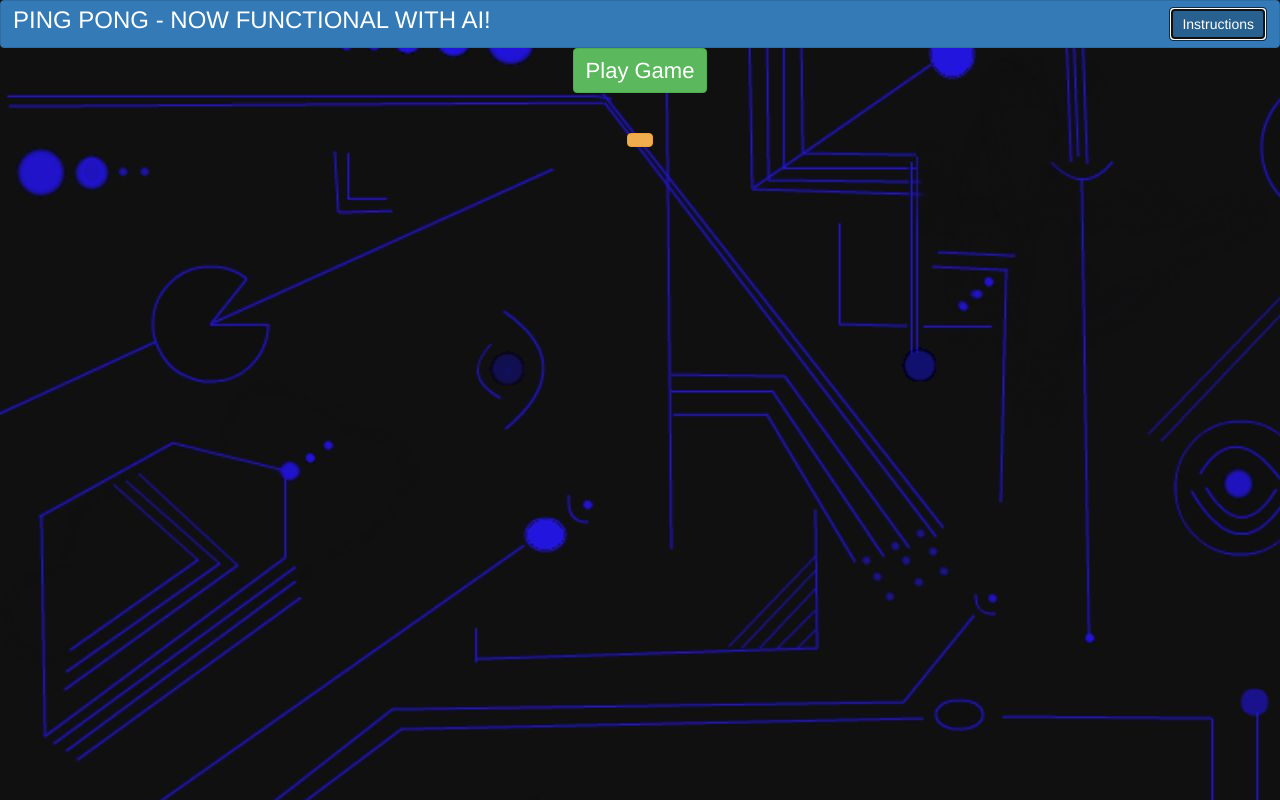
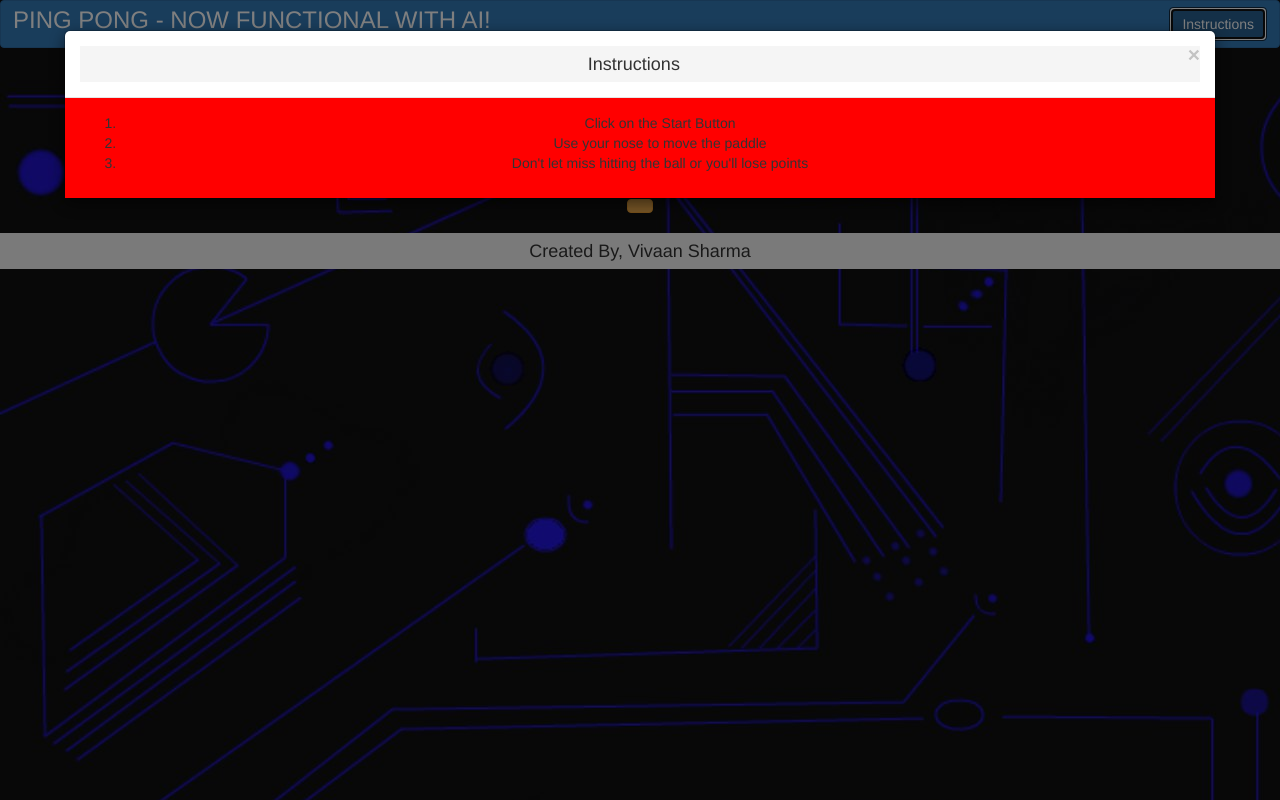
Before and after one commit to VivaanSharmaIsThePotter/PING-PONG-AI, a plain HTML site: page index.html in a window 1280 px wide. Both pictures are taken after a click on the button "Instructions". Drawn offline with nearby package versions, Linux system fonts and the light colour scheme; some packages are replaced by stand-ins of ours.

Commit message:
Add files via upload

```diff
--- a/index.html
+++ b/index.html
@@ -23,9 +23,32 @@
 
           <button class="btn btn-success" onclick="startGame()" id="start">Play Game</button>
           <br><br>
+          <button class="btn btn-danger" onclick="restart()" id="start">Restart Game</button>
+          <br><br>
           <h3 id="status" class="btn btn-warning"></h3>
           <br><br>
           <div id="canvas"></div>
+          <h4>
+            Created By, Vivaan Sharma
+          </h4>
+          <div id="myModal" class="modal fade">
+            <div class="modal-dialog">
+              <div class="modal-content">
+                <div class="modal-header">
+                  <button class="close" data-dismiss="modal">&times;</button>
+                  <h4>Instructions</h4>
+                </div>
+
+                <div class="modal-body modal_body">
+                  <ol>
+                    <li>Click on the Start Button</li>
+                    <li>Use your nose to move the paddle</li>
+                    <li>Don't let miss hitting the ball or you'll lose points</li>
+                  </ol>
+                </div>
+              </div>
+            </div>
+          </div>
         </center>
       </body>
 </html>
--- a/style.css
+++ b/style.css
@@ -19,3 +19,17 @@
 #start, #status {
     font-size: 22px;
 }
+
+h4 {
+    background-color: #f5f5f5;
+    line-height: 2;
+    margin: 0px;
+}
+
+.modal-dialog {
+    width: 90%;
+}
+
+.modal_body {
+    background-color: red;
+}
```
